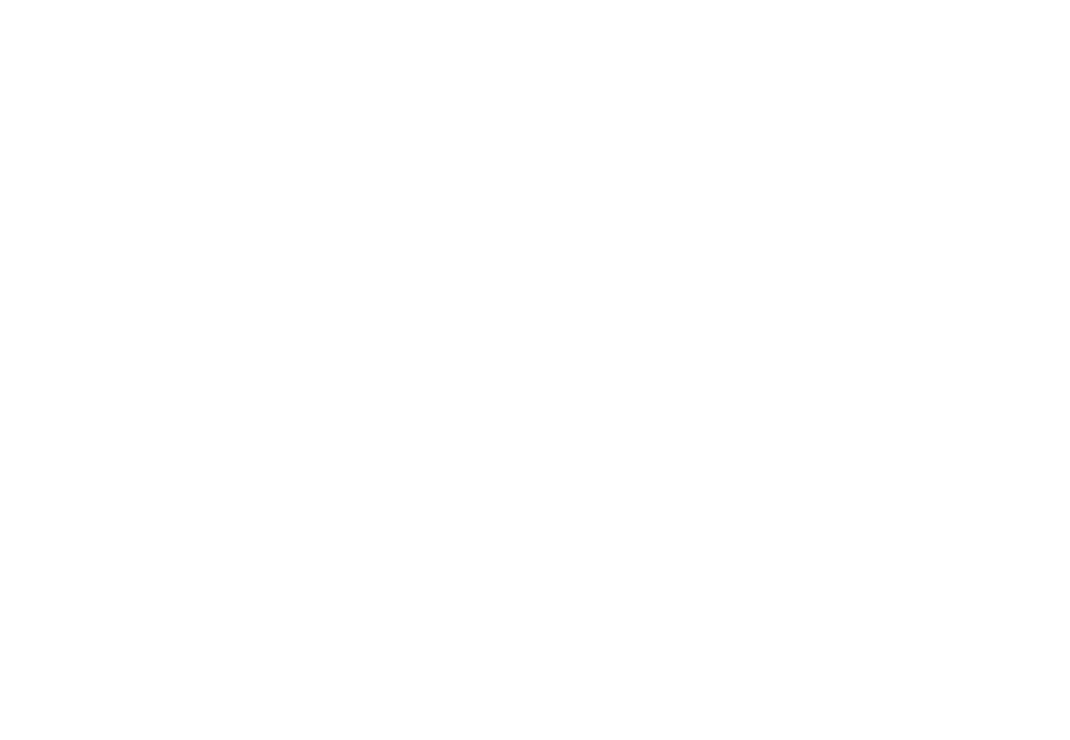
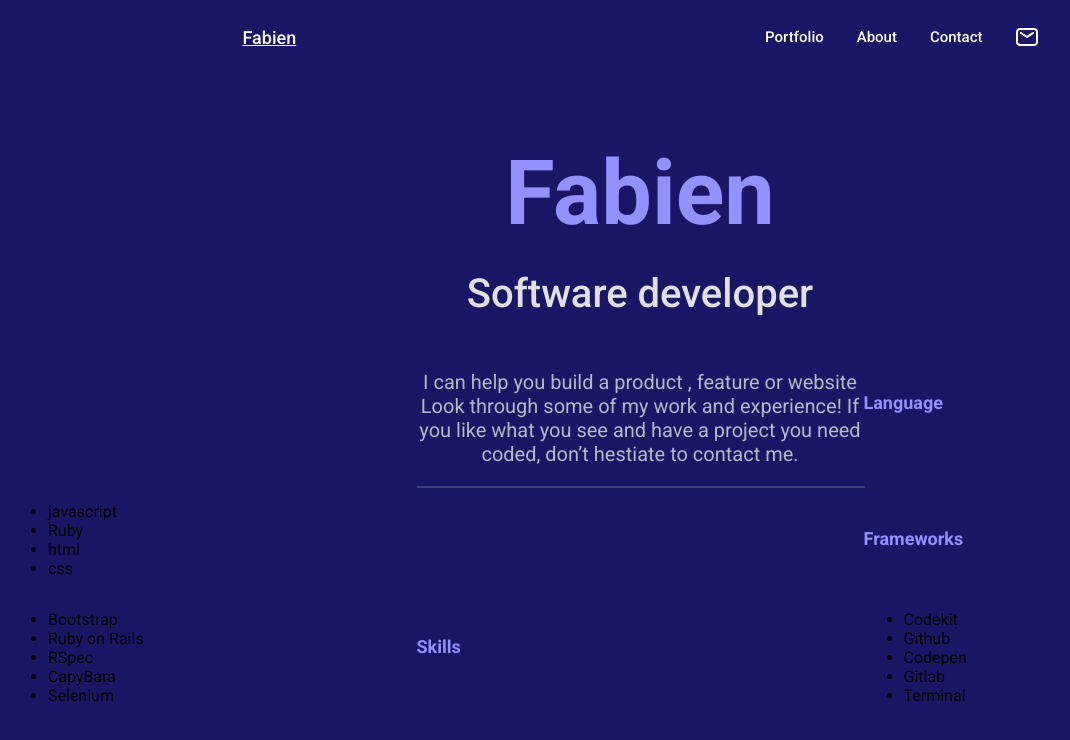
Before and after one commit to fibini/Portfolio-Desktop-Version, a website: page index.html in a window 1280 px wide. Shown: the whole page, without its empty margins (0-1070 px from the left). Drawn offline with Linux system fonts and the light colour scheme.

Commit message:
Add header and top section to index.html, add css to match html

```diff
--- a/index.html
+++ b/index.html
@@ -4,9 +4,54 @@
     <meta charset="UTF-8">
     <meta http-equiv="X-UA-Compatible" content="IE=edge">
     <meta name="viewport" content="width=device-width, initial-scale=1.0">
+    <link rel="stylesheet" href="style.css" />
     <title>Desktop Version</title>
 </head>
 <body>
+    <div class="container">
+        <header class="head">
+            <a class="logo" href="#">Fabien</a>
+            <nav class="nav-bar">
+                <h4 class="adj">Portfolio</h4>
+                <h4 class="adj">About</h4>
+                <h4 class="adj">Contact</h4>
+                <img class="letter" src="./img/Union.png" alt="mail image">
+            </nav>
+        </header>
+        <section>
+            <div class="first-sec">
+                <h1 class="t-name">Fabien</h1>
+                <h2 class="m-name">Software developer</h2>
+            </div>
+            <div class="second-sec">
+                <p class="b-name">I can help you build a product , feature or website Look through some of my work and experience! If you like what you see and have a project you need coded,  don’t hestiate to contact me.</p>
+                <img class="vector-4" src="./img/Vector4.png" alt="thin grey line">
+                <h6 class="skills">Language</h6>
+                <ul>
+                    <li>javascript</li>
+                    <li>Ruby</li>
+                    <li>html</li>
+                    <li>css</li>
+                </ul>
+                <h6 class="skills">Frameworks</h6>
+                <ul>
+                    <li>Bootstrap</li>
+                    <li>Ruby on Rails</li>
+                    <li>RSpec</li>
+                    <li>CapyBara</li>
+                    <li>Selenium</li>
+                </ul>
+                <h6 class="skills">Skills</h6>
+                <ul>
+                    <li>Codekit</li>
+                    <li>Github</li>
+                    <li>Codepen</li>
+                    <li>Gitlab</li>
+                    <li>Terminal</li>
+                </ul>
+            </div>
+        </section>
+    </div>
 
 </body>
 </html>
--- a/style.css
+++ b/style.css
@@ -0,0 +1,88 @@
+@import url('https://fonts.googleapis.com/css2?family=Inter&family=Roboto:wght@300;400;500;700&display=swap');
+
+* {
+    font-family: 'Roboto', sans-serif;
+}
+
+body {
+    background-color: #191765;
+}
+
+.container {
+}
+
+.head {
+    display: flex;
+    justify-content: space-around;
+    align-items: center;
+}
+
+.nav-bar {
+    color: #FFFFFF;
+    justify-content: flex-end;
+    display: flex;
+}
+
+.logo {
+    font-weight: 500;
+    font-size: 18px;
+    color: #FFFFFF;
+
+}
+
+.letter {
+    margin-top: 20px;
+    margin-bottom: 20px;
+}
+
+.adj {
+    margin-right: 33px;
+    font-size: 15px;
+    font-weight: 500;
+}
+
+.t-name {
+    font-weight: 700;
+    font-size: 90px;
+    color: #9390FF;
+    margin-bottom: 24px;
+
+}
+
+.m-name {
+    color: #DFE1E6;
+    font-weight: 500;
+    font-size: 40px;
+    margin-top: 0px;
+}
+
+.b-name {
+    font-weight: 400;
+    font-size: 20px;
+    color: #B3BAC5;
+    grid-column: 2 / 3;
+    text-align: center;
+}
+
+.first-sec {
+    display: flex;
+    flex-direction: column;
+    align-items: center;
+}
+
+.second-sec {
+    display: grid;
+    grid-template-columns: 1fr 447px 1fr;
+    grid-template-rows: auto;
+}
+
+.vector-4 {
+    grid-column: 2 / 3;
+    grid-row: 2 / 3;
+}
+
+.skills {
+    color: #9390FF;
+    font-weight: 700;
+    font-size: 18px;
+}
```
Also changed, not shown: img/Union.png (added), img/Vector4.png (added).
